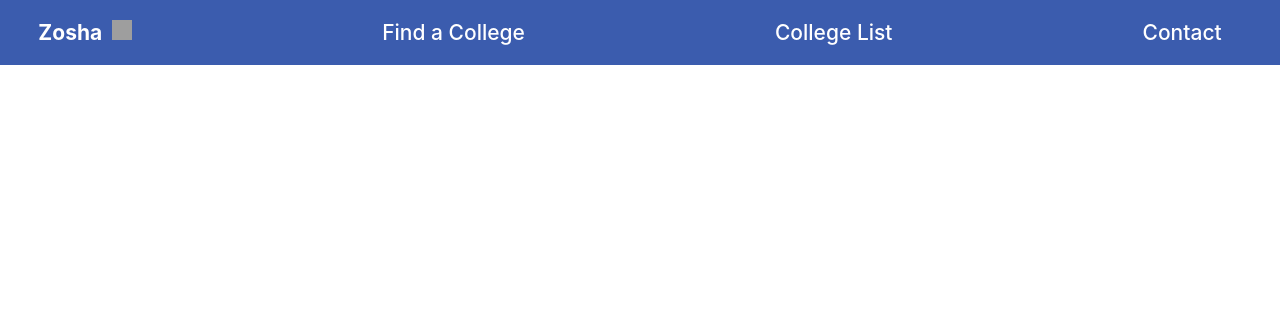
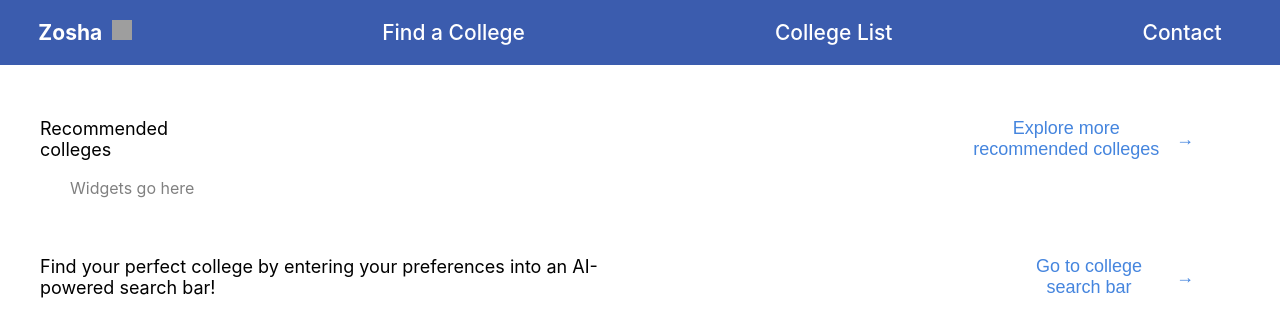
Before and after one commit to mishaNiv/zosha_webpg, a React (Create React App) app: page /#/ in a window 1280 px wide. Shown: the top 336 px of the page. Built offline with nearby package versions, Linux system fonts and the light colour scheme; grey boxes are pictures that could not be loaded.

Commit message:
Content added to home page I added some snippets of the college search page and fyp page into the home page and links to each of those so that you can see what the pages offer and then you are able to go directly to those pages

```diff
--- a/src/App.css
+++ b/src/App.css
@@ -114,10 +114,10 @@ input:focus {
   background-color: white;
   display: flex;
   flex-direction: column;
-  margin-top: 1rem;
+  margin-top: 40px;
   max-height: 300px;
   overflow-y: scroll;
-  box-shadow: 0px 0px 8px #ddd;
+  box-shadow: 0px 0px 9px #ceebff;
   border-radius: 10px;
 }
 
@@ -161,3 +161,70 @@ input:focus {
 .collegeList {
   margin-left: 50px;
 }
+
+.homepagesnippets {
+  margin-top: 100px;
+  margin-left: 40px;
+}
+
+.findersnippet {
+  margin-right: 80px;
+  display: flex;
+  flex-direction: row;
+  justify-content: flex-end;
+  align-items: center;
+}
+
+.findersniptext {
+  font-size: 18px;
+  margin-right: 396px;
+}
+
+.findersnipbutton {
+  border: none;
+  background-color: transparent;
+  cursor: pointer;
+  font-size: 18px;
+  color: rgb(69, 133, 222);
+  display: inline-flex;
+  align-items: center;
+}
+
+.findersnipbutton::after {
+  content: '\2192';
+  margin-left: 15px;
+}
+
+.exploresnippet {
+  margin-right: 80px;
+  display: flex;
+  flex-direction: row;
+  justify-content: flex-end;
+  align-items: center;
+}
+
+.exploresniptext {
+  font-size: 18px;
+  margin-right: 786px;
+}
+
+.exploresnipbutton {
+  border: none;
+  background-color: transparent;
+  cursor: pointer;
+  font-size: 18px;
+  color: rgb(69, 133, 222);
+  display: inline-flex;
+  align-items: center;
+}
+
+.exploresnipbutton::after {
+  content: '\2192';
+  margin-left: 15px;
+}
+
+.explorewidgets {
+  color: gray;
+  margin-left: 30px;
+  margin-bottom: 40px;
+}
--- a/src/Components/SearchBar.js
+++ b/src/Components/SearchBar.js
@@ -41,7 +41,8 @@ const SearchBar = ({ setResults }) => {
         let messages = [{ role: "system", content: "You are a intelligent assistant for college searches." }];
         messages.push({ role: "user", content:
             ("Take the following preferences and return a long semicolon separated list of " +
-                "colleges that fit them, include no descriptions" + value)});
+                "colleges that fit them (ordered by best fit), include no descriptions, if location preferences aren't " +
+                "included, assume the location is the United States of America, and don't number the colleges " + value)});
 
         const completion = await openai.chat.completions.create({
             messages: messages,
--- a/src/Pages/Home.js
+++ b/src/Pages/Home.js
@@ -1,12 +1,34 @@
 import '../App.css';
 import Header from '../Components/Header';
+import { Link } from 'react-router-dom';
 
 function Home() {
   return (
     <div className="Home">
       <Header currPage="Home" />
+      <FinderPgSnip />
     </div>
   );
 }
 
+function FinderPgSnip() {
+  return (
+    <div className='homepagesnippets'>
+      <div className='exploresnippet'>
+        <p className='exploresniptext'>Recommended colleges</p>
+        <Link to="/fyp" activeClassName="active">
+            <button className='exploresnipbutton'>Explore more recommended colleges</button>
+        </Link>
+      </div>
+      <div className='explorewidgets'>Widgets go here</div>
+      <div className='findersnippet'>
+        <p className='findersniptext'>Find your perfect college by entering your preferences into an AI-powered search bar!</p>
+        <Link to="/finder" activeClassName="active">
+            <button className='findersnipbutton'>Go to college search bar</button>
+        </Link>
+      </div>
+    </div>
+  )
+}
+
 export default Home;
```
Also changed, not shown: 1 other file (tests, documents, lock files or other folders).
